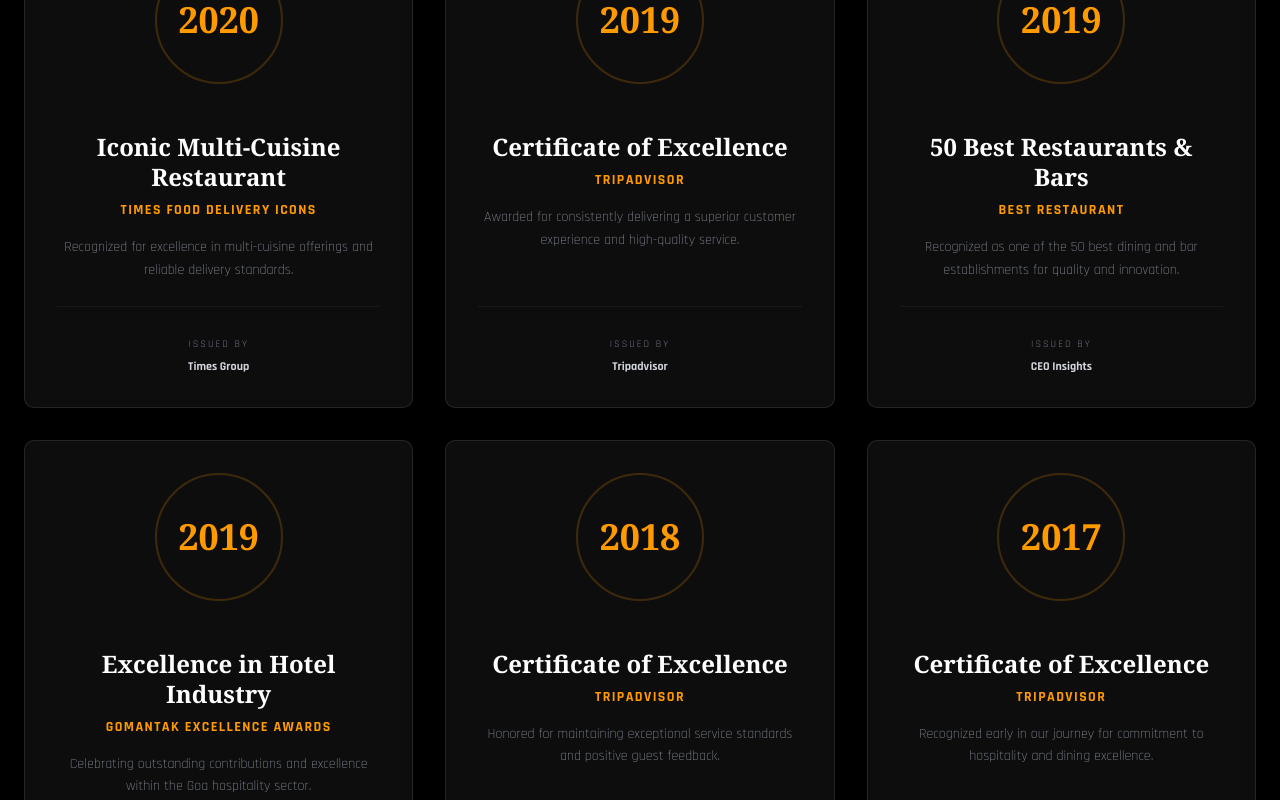
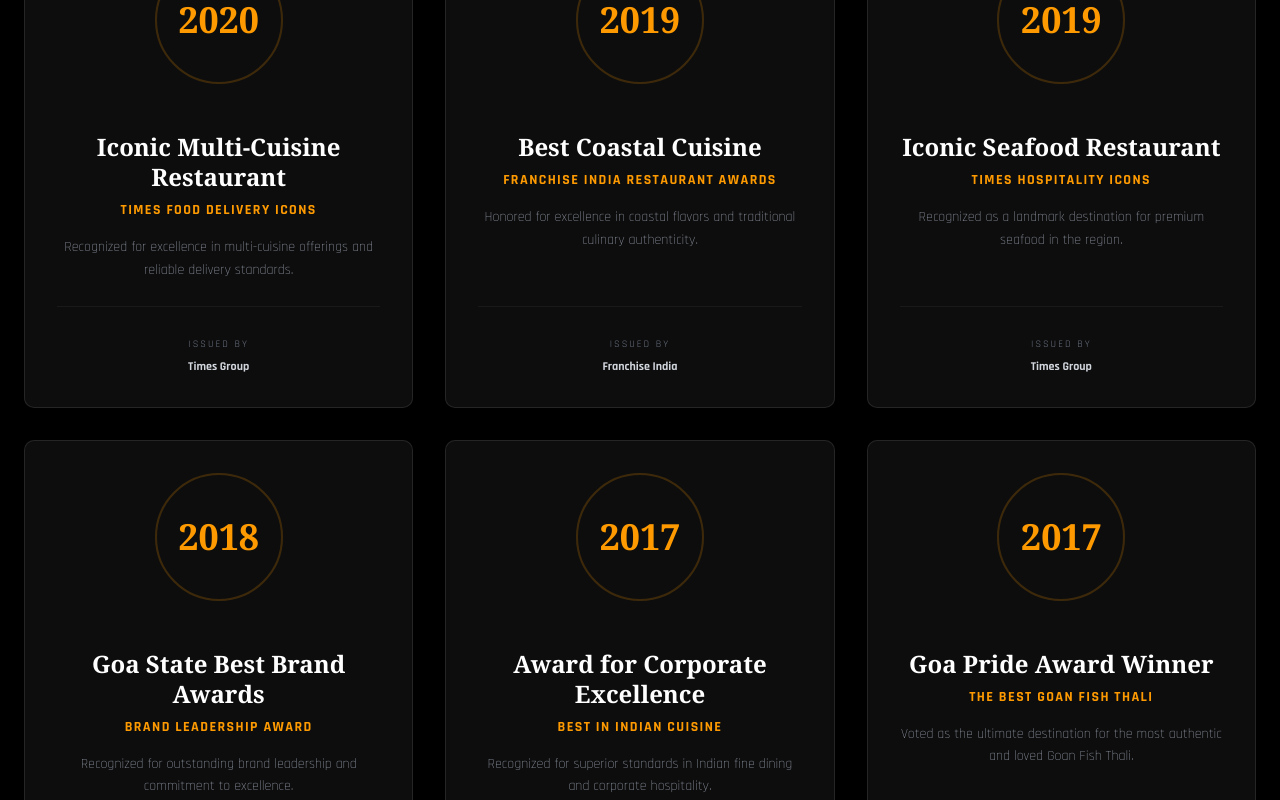
Before and after one commit to NoahMenezes/Project, a Next.js app: page /accolades in a window 1280 px wide. Shown: the part 2120-2920 px from the top of the page. Built offline with nearby package versions, Linux system fonts and the light colour scheme.

Commit message:
Finalize Accolades page with all 20 awards

```diff
--- a/app/accolades/page.tsx
+++ b/app/accolades/page.tsx
@@ -74,6 +74,41 @@
         organization: "Times Food Delivery Icons",
         issuer: "Times Group",
         description: "Recognized for excellence in multi-cuisine offerings and reliable delivery standards."
+    },
+    {
+        year: "2019",
+        title: "Best Coastal Cuisine",
+        organization: "Franchise India Restaurant Awards",
+        issuer: "Franchise India",
+        description: "Honored for excellence in coastal flavors and traditional culinary authenticity."
+    },
+    {
+        year: "2019",
+        title: "Iconic Seafood Restaurant",
+        organization: "Times Hospitality Icons",
+        issuer: "Times Group",
+        description: "Recognized as a landmark destination for premium seafood in the region."
+    },
+    {
+        year: "2018",
+        title: "Goa State Best Brand Awards",
+        organization: "Brand Leadership Award",
+        issuer: "World CSR Day and CMO Asia",
+        description: "Recognized for outstanding brand leadership and commitment to excellence."
+    },
+    {
+        year: "2017",
+        title: "Award for Corporate Excellence",
+        organization: "Best in Indian Cuisine",
+        issuer: "Business Goa",
+        description: "Recognized for superior standards in Indian fine dining and corporate hospitality."
+    },
+    {
+        year: "2017",
+        title: "Goa Pride Award Winner",
+        organization: "The Best Goan Fish Thali",
+        issuer: "92.7 BIG FM",
+        description: "Voted as the ultimate destination for the most authentic and loved Goan Fish Thali."
     },
     {
         year: "2019",
```
